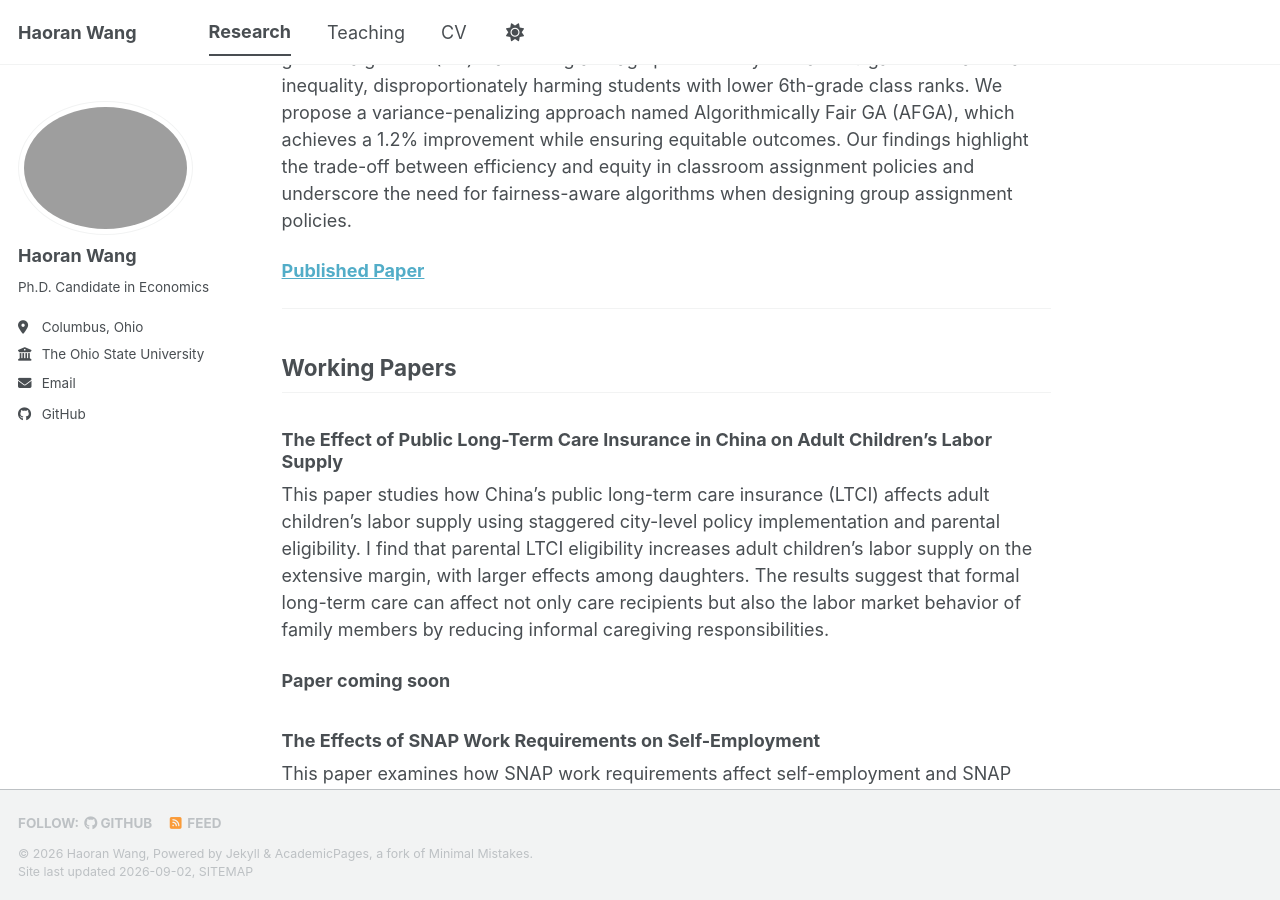
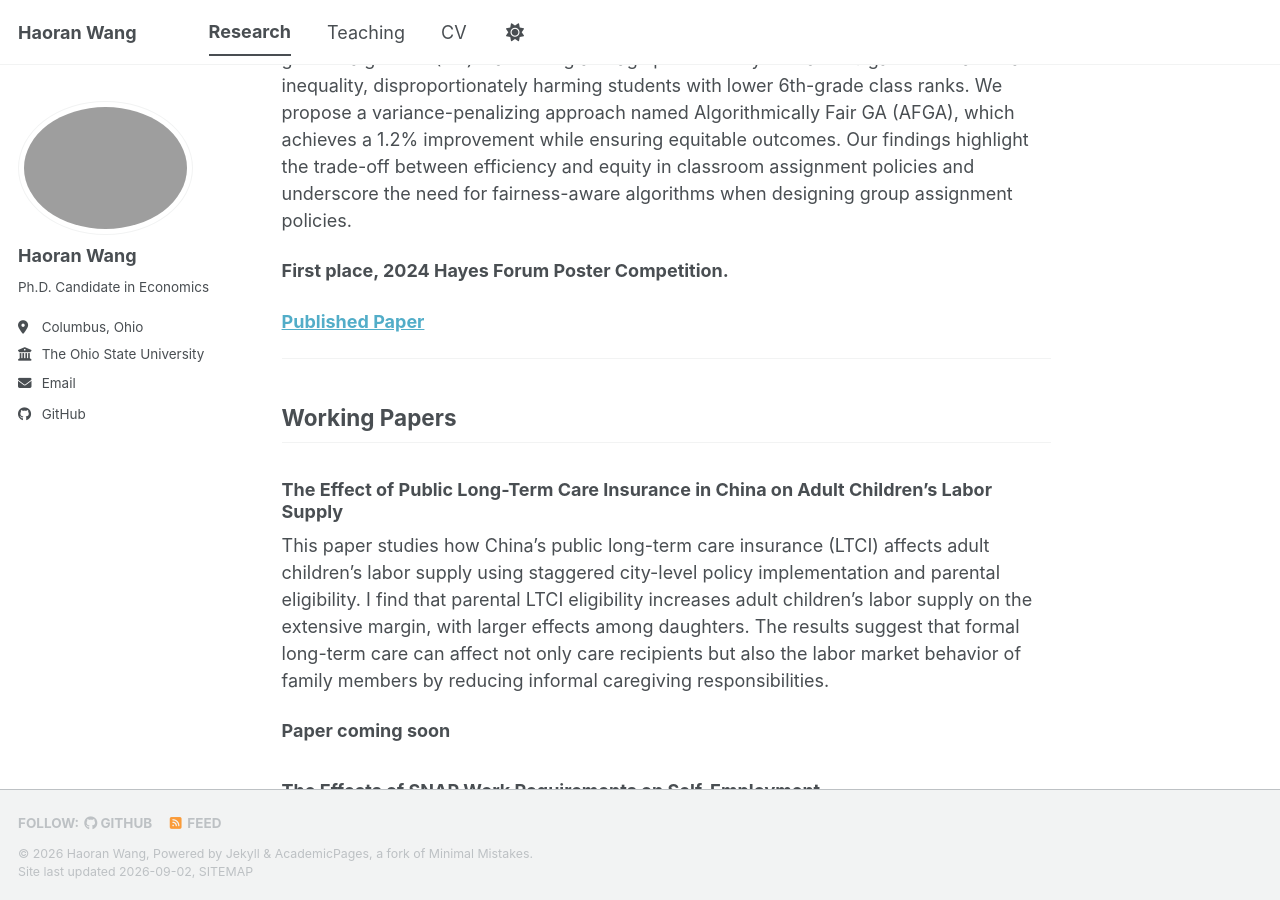
Before and after one commit to hwang853/hwang853.github.io, a Jekyll site: the page built from _pages/research.md, in a window 1280 px wide and 900 px high, scrolled down 1272 px. Built offline with Jekyll 4.4.1, drawn with Linux system fonts in a browser that asks for light colours; a style sheet for code colours, icons or effects is not loaded.

Commit message:
Update research.md

```diff
--- a/_pages/research.md
+++ b/_pages/research.md
@@ -23,6 +23,8 @@ This paper studies the effects of Colorado’s cross-firm pay transparency law,
 **Published in *Journal of Applied Economics***
 
 This paper develops a three-step empirical framework to optimize classroom assignments under endogenous peer effects. First, we design PeerNN, a neural network modeling friendship formation, generating a linkage-intensity matrix (Ω) that captures student popularity. Second, using quasi-random classroom assignments as an instrument, we estimate peer effects: a 10% increase in friends’ 6th-grade class rank (weighted by Ω) increases 8th-grade test scores by 0.13 SD. Third, we simulate assignment policies. A genetic algorithm (GA) maximizing average peer effect yields a 1.9% gain but exacerbates inequality, disproportionately harming students with lower 6th-grade class ranks. We propose a variance-penalizing approach named Algorithmically Fair GA (AFGA), which achieves a 1.2% improvement while ensuring equitable outcomes. Our findings highlight the trade-off between efficiency and equity in classroom assignment policies and underscore the need for fairness-aware algorithms when designing group assignment policies.
+
+**First place, 2024 Hayes Forum Poster Competition.**
 
 **[Published Paper](https://www.tandfonline.com/doi/full/10.1080/15140326.2026.2697119#abstract)**
 
```
